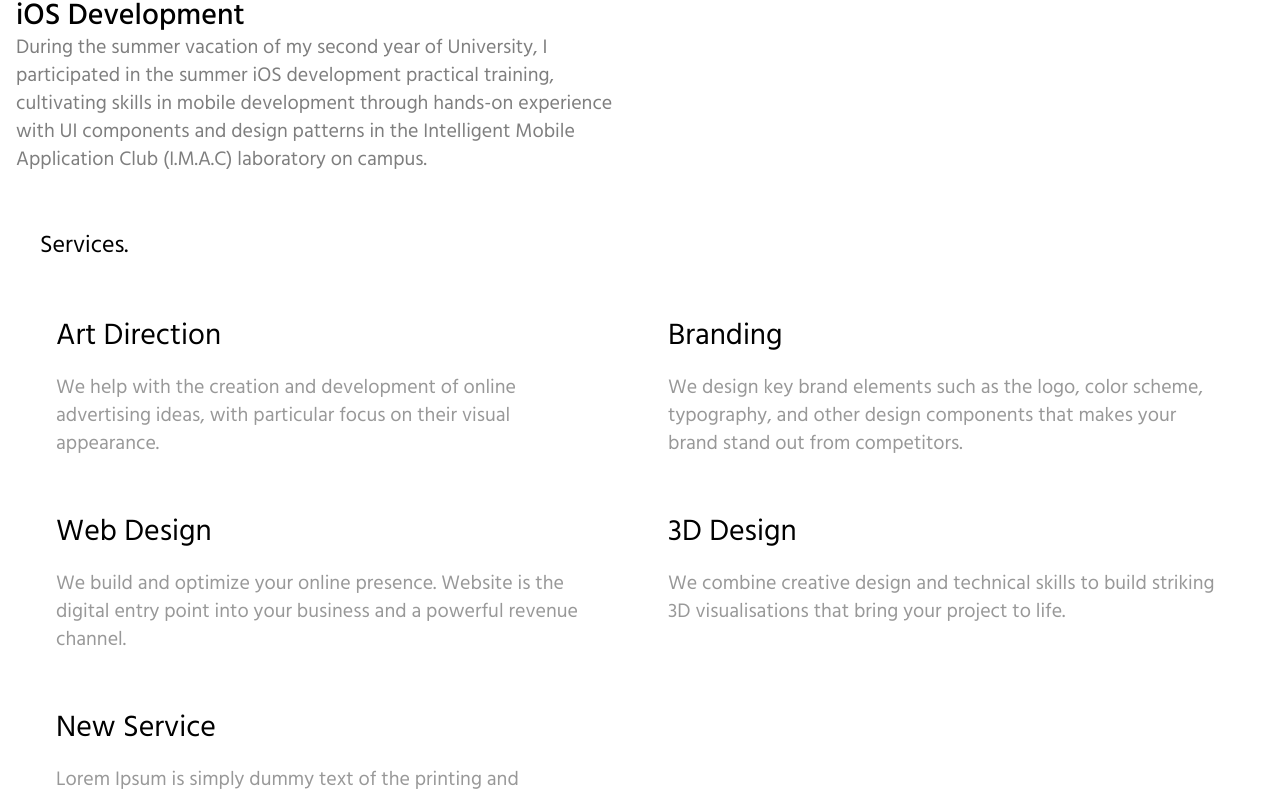
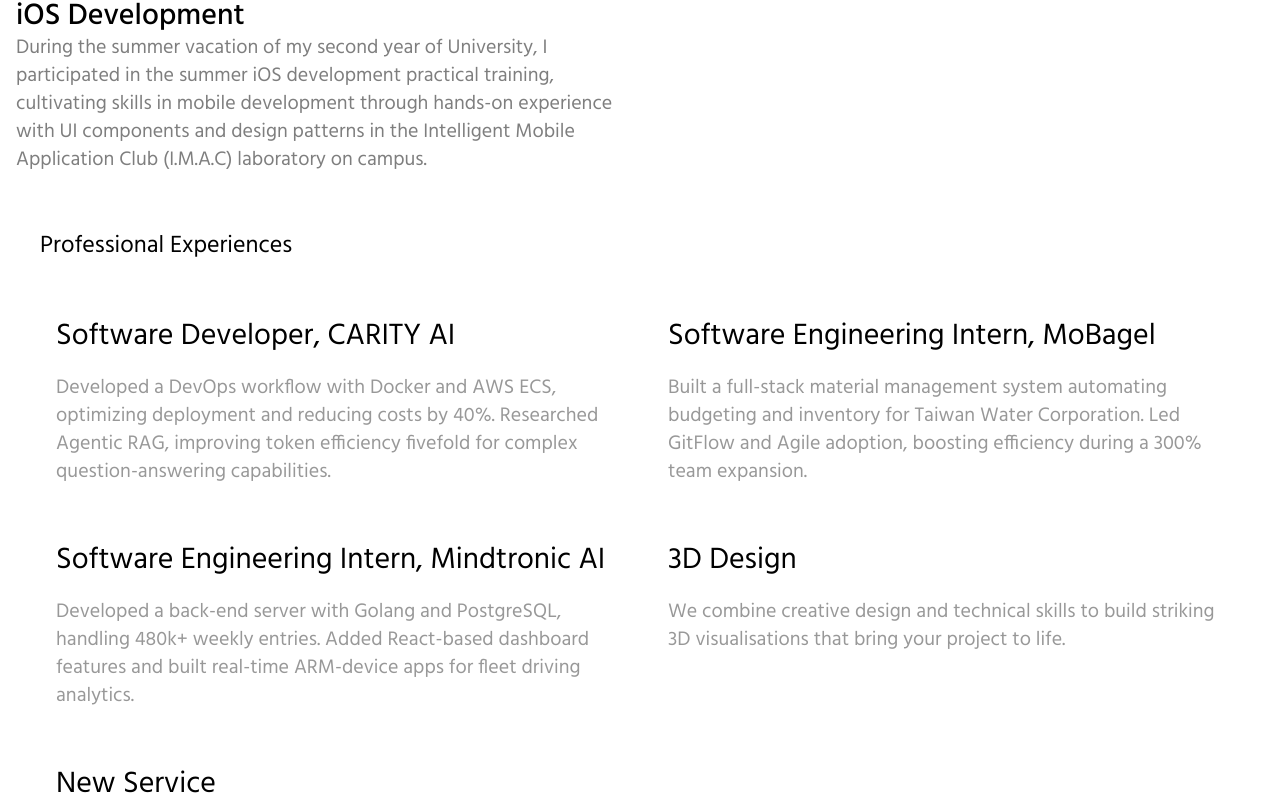
Before and after one commit to iridiumtao/iridiumtao.github.io, a Next.js app: page / in a window 1280 px wide. Shown: the part 1986-2782 px from the top of the page. Built offline with nearby package versions, Linux system fonts and the light colour scheme.

Commit message:
Updated Experiences

```diff
--- a/data/portfolio.json
+++ b/data/portfolio.json
@@ -1,6 +1,6 @@
 {
   "name": "Chun-Ju (Iridium)",
-  "headerTaglineOne": "Hi there👋",
+  "headerTaglineOne": "Hi there 👋",
   "headerTaglineTwo": "I'm Chun-Ju Tao,",
   "headerTaglineThree": "Computer Engineering MS student at NYU",
   "headerTaglineFour": "Passionate about creating innovative and scalable solutions",
@@ -55,25 +55,25 @@
       "id": "5",
       "title": "iOS Development",
       "description": "During the summer vacation of my second year of University, I participated in the summer iOS development practical training, cultivating skills in mobile development through hands-on experience with UI components and design patterns in the Intelligent Mobile Application Club (I.M.A.C) laboratory on campus.",
-      "imageSrc": "https://images.unsplash.com/photo-1534239143101-1b1c627395c5?ixlib=rb-1.2.1&ixid=MXwxMjA3fDB8MHxzZWFyY2h8NzZ8fHBhc3RlbHxlbnwwfHwwfA%3D%3D&auto=format&fit=crop&w=400&q=60",
+      "imageSrc": "https://raw.githubusercontent.com/iridiumtao/iridiumtao.github.io/refs/heads/master/docs/image/iOS%20Development.png",
       "url": "https://github.com/jerry960331/iOS_practice_SwiftUIWeatherApp"
     }
   ],
   "services": [
     {
       "id": "1",
-      "title": "Art Direction",
-      "description": "We help with the creation and development of online advertising ideas, with particular focus on their visual appearance."
+      "title": "Software Developer, CARITY AI",
+      "description": "Developed a DevOps workflow with Docker and AWS ECS, optimizing deployment and reducing costs by 40%. Researched Agentic RAG, improving token efficiency fivefold for complex question-answering capabilities."
     },
     {
       "id": "2",
-      "title": "Branding",
-      "description": "We design key brand elements such as the logo, color scheme, typography, and other design components that makes your brand stand out from competitors."
+      "title": "Software Engineering Intern, MoBagel",
+      "description": "Built a full-stack material management system automating budgeting and inventory for Taiwan Water Corporation. Led GitFlow and Agile adoption, boosting efficiency during a 300% team expansion."
     },
     {
       "id": "3",
-      "title": "Web Design",
-      "description": "We build and optimize your online presence.  Website is the digital entry point into your business and a powerful revenue channel."
+      "title": "Software Engineering Intern, Mindtronic AI",
+      "description": "Developed a back-end server with Golang and PostgreSQL, handling 480k+ weekly entries. Added React-based dashboard features and built real-time ARM-device apps for fleet driving analytics."
     },
     {
       "id": "4",
--- a/pages/index.js
+++ b/pages/index.js
@@ -107,7 +107,7 @@
           <Socials className="mt-2 laptop:mt-5" />
         </div>
         <div className="mt-10 laptop:mt-30 p-2 laptop:p-0" ref={workRef}>
-          <h1 className="text-2xl text-bold">Projects</h1>
+          <h1 className="text-2xl text-bold">Project Experiences</h1>
           <div className="mt-5 laptop:mt-10 grid grid-cols-1 tablet:grid-cols-2 gap-4">
             {data.projects.map((project, index) => (
               <WorkCard
@@ -124,7 +124,7 @@
         </div>
 
         <div className="mt-10 laptop:mt-30 p-2 laptop:p-0">
-          <h1 className="tablet:m-10 text-2xl text-bold">Services.</h1>
+          <h1 className="tablet:m-10 text-2xl text-bold">Professional Experiences</h1>
           <div className="mt-5 tablet:m-10 grid grid-cols-1 laptop:grid-cols-2 gap-6">
             {data.services.map((service, index) => (
               <ServiceCard
@@ -144,7 +144,7 @@
           </div>
         )}
         <div className="mt-10 laptop:mt-40 p-2 laptop:p-0" ref={aboutRef}>
-          <h1 className="tablet:m-10 text-2xl text-bold">About.</h1>
+          <h1 className="tablet:m-10 text-2xl text-bold">About</h1>
           <p className="tablet:m-10 mt-2 text-lg laptop:text-2xl w-full laptop:w-4/5">
             {data.aboutpara}
           </p>
```
Also changed, not shown: 1 other file (tests, documents, lock files or other folders).
